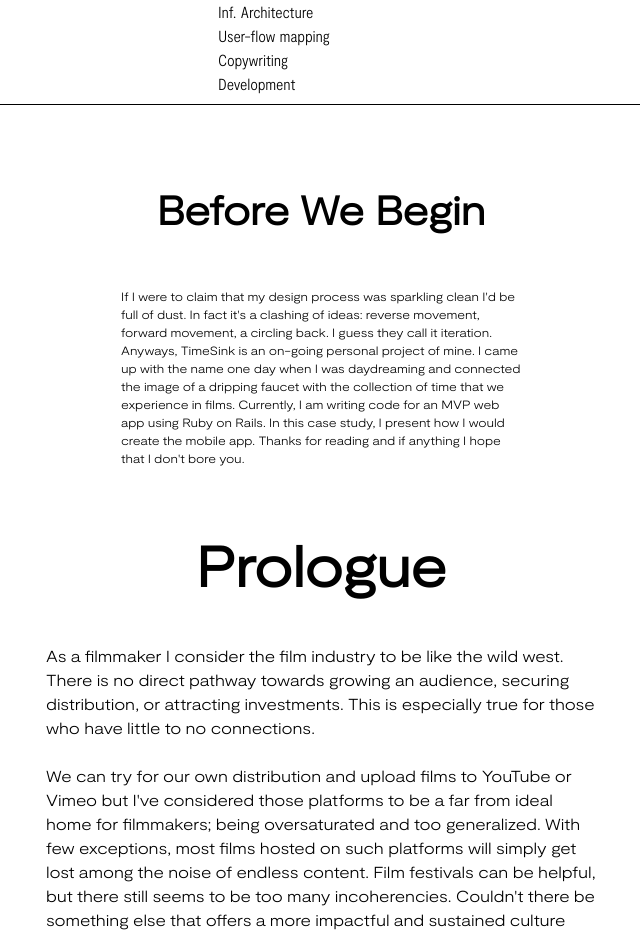
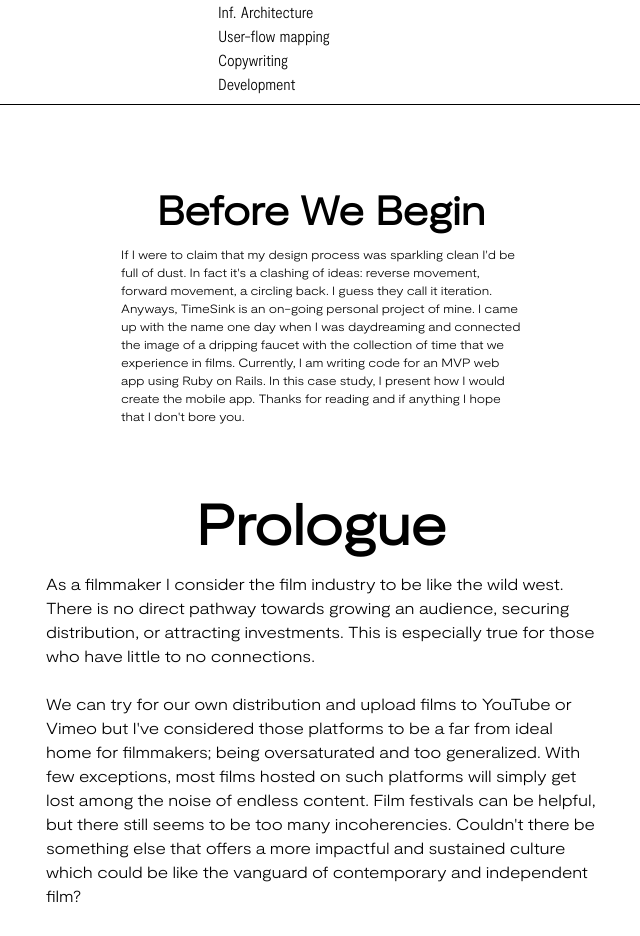
Before and after one commit to aaronzomback/design-portfolio, a Jekyll site: the page built from timesink.html, in a window 1280 px wide. Shown: the part 992-1928 px from the top of the page, without its empty margins (319-959 px from the left). Built offline with Jekyll 4.4.1, drawn with Linux system fonts in a browser that asks for light colours.

Commit message:
margin bottom

```diff
--- a/assets/css/app.scss
+++ b/assets/css/app.scss
@@ -301,6 +301,10 @@ section.before-we-begin {
 
     width: 100%;
 
+    h4 {
+      margin-bottom: 2px;
+    }
+
 
   p {
     font-size: 12px;
@@ -321,6 +325,10 @@ section.before-we-begin {
 section.prologue {
 
   margin-bottom: 80px;
+
+  h2 {
+    margin-bottom: 2px;
+  }
 
   div.prologue-text{
     width: 550px;
```
